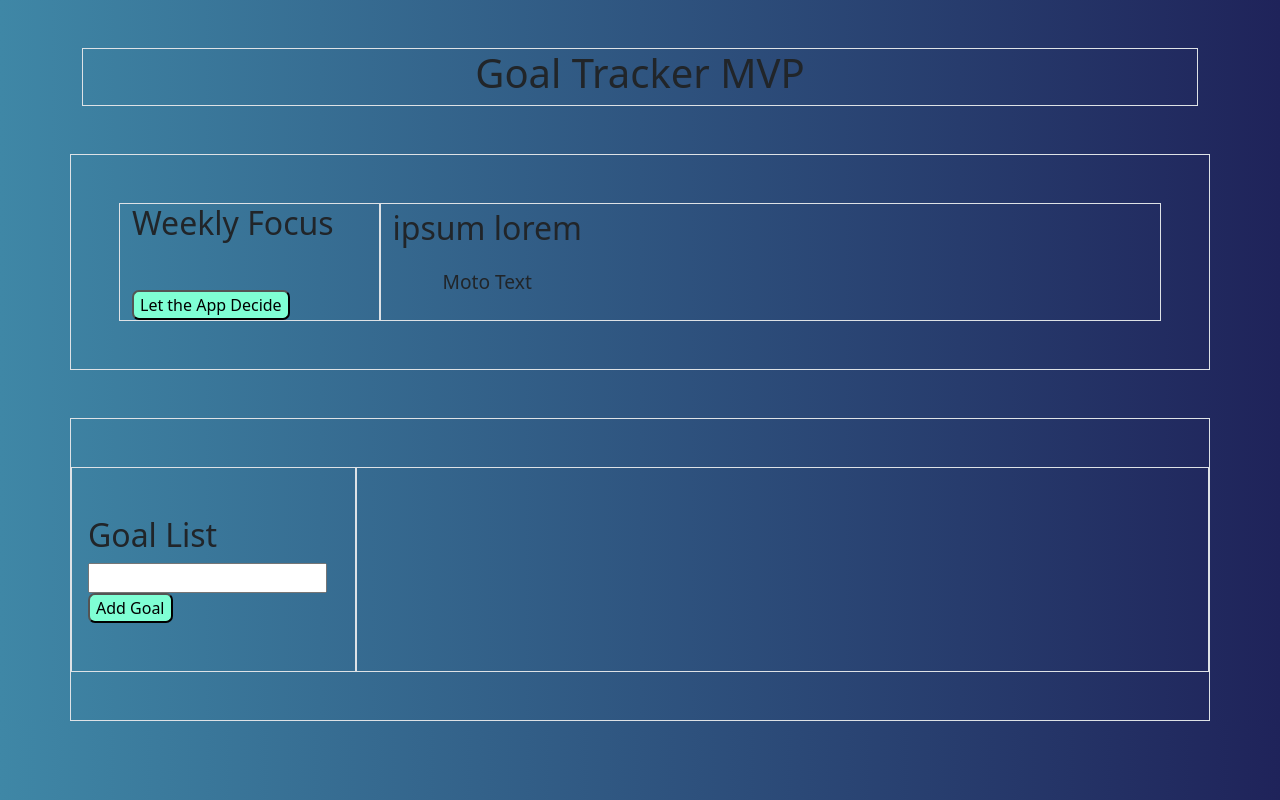
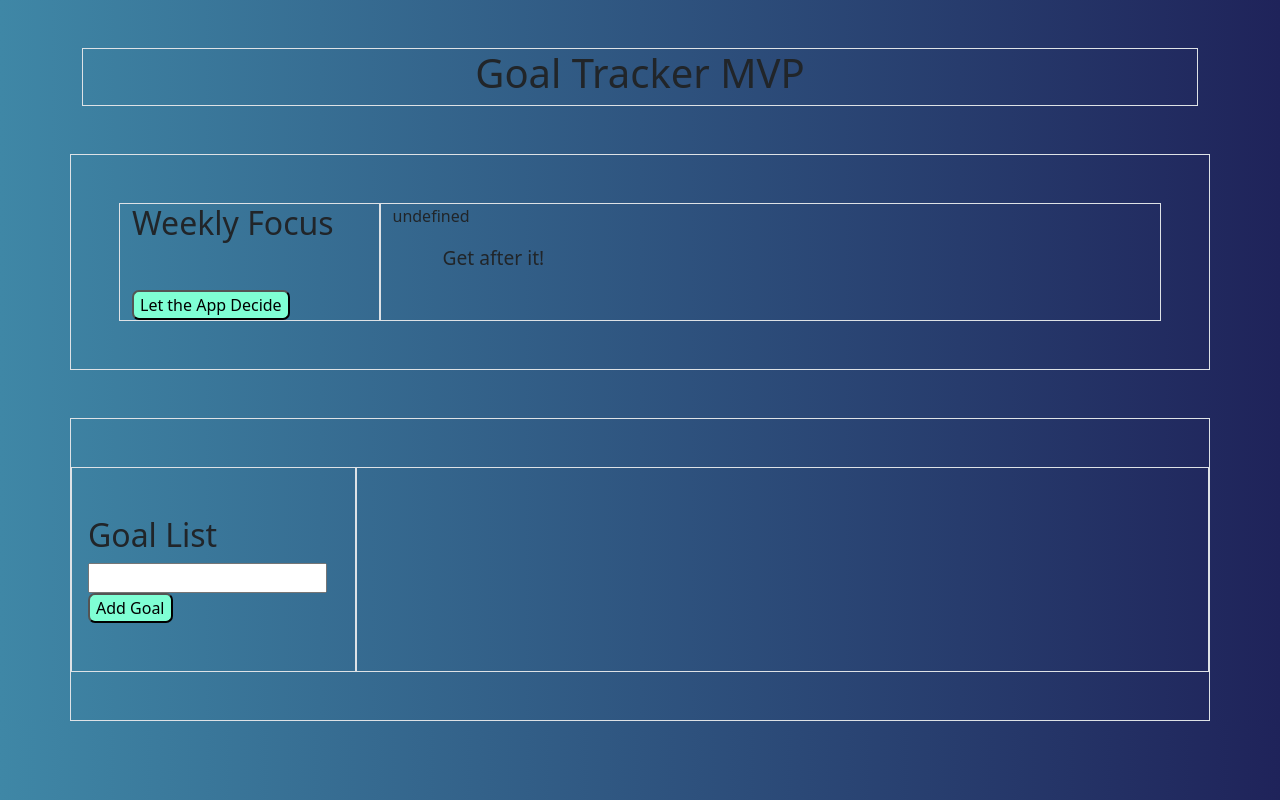
Before and after one commit to lelandcypress/goal_tracker, a plain HTML site: page index.html in a window 1280 px wide. Both pictures are taken after a click on the button "Let the App Decide". Drawn offline with nearby package versions, Linux system fonts and the light colour scheme.

Commit message:
Goal selector and quote generator working, need to finalize styling until MVP Complete

```diff
--- a/assets/goalList.js
+++ b/assets/goalList.js
@@ -1,7 +1,25 @@
 const goalInput = document.getElementById("goal_input");
 const goalButton = document.getElementById("goal_button");
 const goalListParent = document.getElementById("goal_listParent");
+const fateButton = document.getElementById("fateButton");
+const goalText = document.getElementById("goalText");
+const motivateMe = document.getElementById("motivateMe");
+
 let goalList = [];
+
+function decideMyFate() {
+  let randomLength = goalList.length;
+  let random = Math.floor(Math.random() * randomLength);
+  let selectedGoal = goalList[random];
+  goalText.innerHTML = selectedGoal;
+}
+
+function generateQuote() {
+  let randomLength = inspiration.length;
+  let random = Math.floor(Math.random() * randomLength);
+  let selectedQuote = inspiration[random];
+  motivateMe.innerHTML = selectedQuote;
+}
 
 function updateLocalStorage(array) {
   localStorage.setItem("goals", JSON.stringify(array));
@@ -32,4 +50,11 @@ goalButton.addEventListener("click", function () {
   goalInput.value = "";
 });
 
+fateButton.addEventListener("click", function () {
+  goalText.innerHTML = "";
+  motivateMe.innerHTML = "";
+  decideMyFate();
+  generateQuote();
+});
+
 init();
--- /dev/null
+++ b/assets/quote.js
@@ -0,0 +1,7 @@
+let inspiration = [
+  "Get after it!",
+  " Do or Do not. There is no try",
+  "Eat that elephant one bite at a time",
+  "Overwhelmed? Break your task into smaller sub tasks, defeat that bitch in detail",
+  "Discipline is the bridge between goals and accomplishments.",
+];
--- a/assets/style.css
+++ b/assets/style.css
@@ -6,7 +6,7 @@ body {
   height: 30px;
   background-color: aquamarine;
 }
-.goal_text {
+.selectedGoal {
   /*visibility: hidden;*/
   font-size: 200%;
 
--- a/index.html
+++ b/index.html
@@ -20,14 +20,14 @@
     <div id="weekly_focus" class="p-5 mb-5 border row">
       <div class="border col-3">
         <h2 class="mb-5">Weekly Focus</h2>
-        <button class="goal_button">Let the App Decide</button>
+        <button id="fateButton" class="goal_button">Let the App Decide</button>
       </div>
       <div class="col-9 border">
-        <p class="goal_text">
+        <p id="goalText">
           ipsum lorem
           <!-- random item from local storage is pulled and displayed here -->
         </p>
-        <p class="moto_text">Moto Text</p>
+        <p id="motivateMe" class="moto_text"></p>
       </div>
     </div>
 
@@ -44,5 +44,6 @@
       </div>
     </div>
     <script src="assets/goalList.js"></script>
+    <script src="assets/quote.js"></script>
   </body>
 </html>
```
